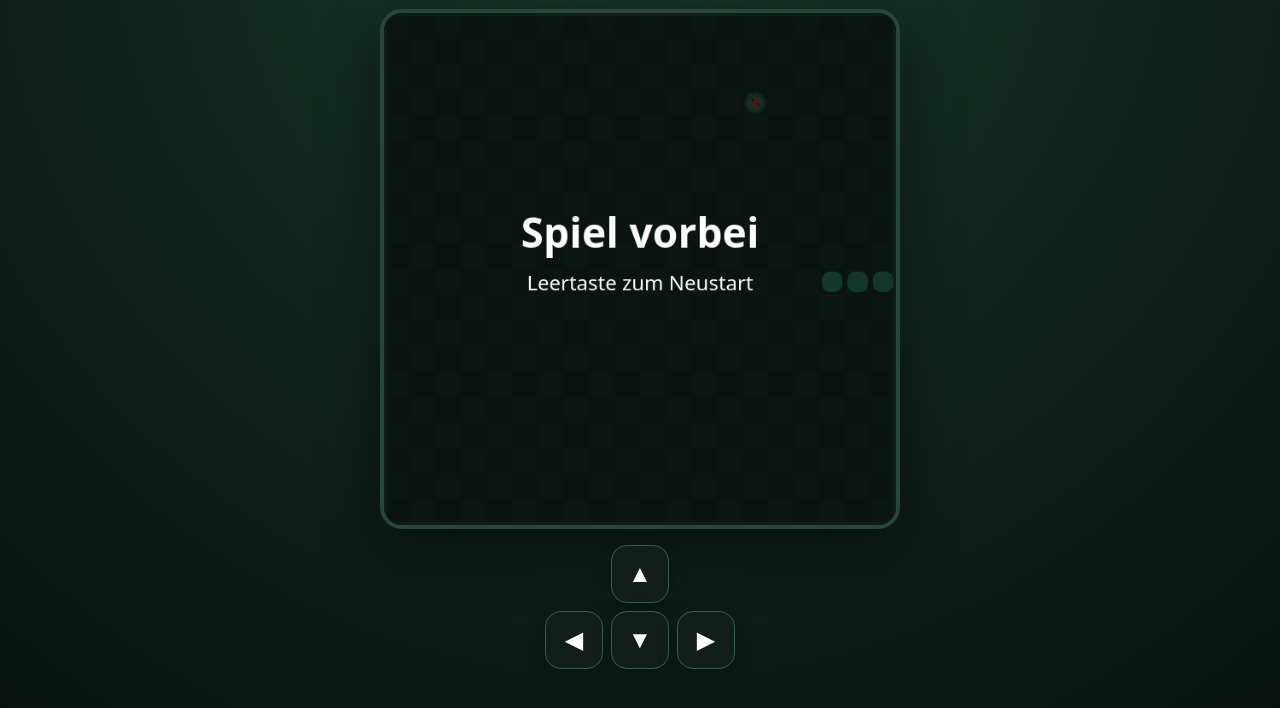
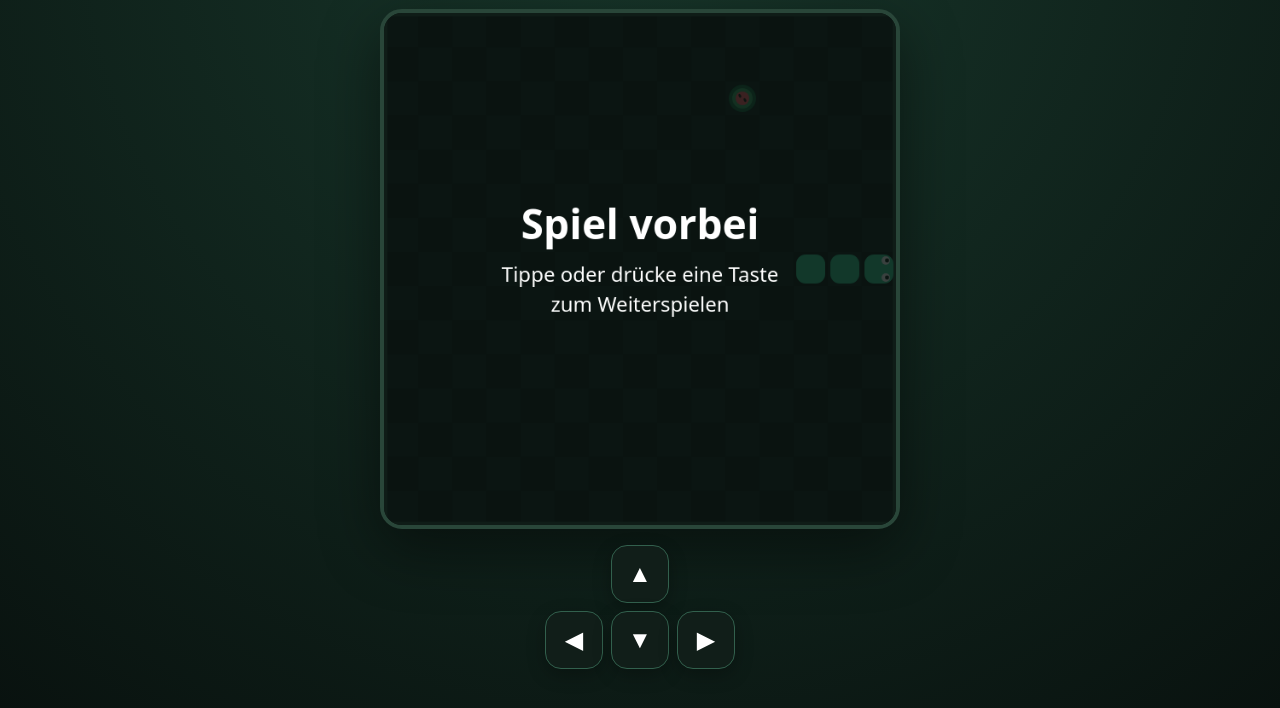
Before and after one commit to isirres/schlange, a plain HTML site: page index.html in a window 1280 px wide. Shown: the part 88-796 px from the top of the page. Drawn offline with Linux system fonts and the light colour scheme.

Commit message:
Größere Pixel, Augen und Neustart per Taste oder Tippen

```diff
--- a/index.html
+++ b/index.html
@@ -32,8 +32,9 @@
   </main>
 <script>
 const canvas=document.getElementById('board'),ctx=canvas.getContext('2d'),scoreEl=document.getElementById('score');
-const size=30,cells=20;let snake,dir,nextDir,food,score,timer,running;
-function reset(){snake=[{x:10,y:10},{x:9,y:10},{x:8,y:10}];dir={x:1,y:0};nextDir=dir;score=0;scoreEl.textContent=0;placeFood();running=true;clearInterval(timer);timer=setInterval(tick,130)}
+// Weniger, dafür größere Felder: jedes Pixel der Schlange ist 40 x 40.
+const size=40,cells=15;let snake,dir,nextDir,food,score,timer,running;
+function reset(){snake=[{x:7,y:7},{x:6,y:7},{x:5,y:7}];dir={x:1,y:0};nextDir={x:1,y:0};score=0;scoreEl.textContent=0;placeFood();running=true;clearInterval(timer);draw();timer=setInterval(tick,140)}
 function placeFood(){do{food={x:Math.floor(Math.random()*cells),y:Math.floor(Math.random()*cells)}}while(snake.some(s=>s.x===food.x&&s.y===food.y))}
 function tick(){dir=nextDir;const head={x:snake[0].x+dir.x,y:snake[0].y+dir.y};
   if(head.x<0||head.x>=cells||head.y<0||head.y>=cells||snake.some(s=>s.x===head.x&&s.y===head.y)){gameOver();return}
@@ -43,18 +44,23 @@ function draw(){
   ctx.fillStyle='#0d1814';ctx.fillRect(0,0,600,600);
   ctx.fillStyle='#12231d';for(let y=0;y<cells;y++)for(let x=0;x<cells;x++)if((x+y)%2===0)ctx.fillRect(x*size,y*size,size,size);
   ctx.strokeStyle='#294639';ctx.lineWidth=4;ctx.strokeRect(2,2,596,596);
-  ctx.fillStyle='#35d399';for(const s of snake){ctx.beginPath();ctx.roundRect(s.x*size+3,s.y*size+3,size-6,size-6,9);ctx.fill()}
-  const cx=food.x*size+15,cy=food.y*size+15;
-  ctx.beginPath();ctx.arc(cx,cy,13,0,Math.PI*2);ctx.fillStyle='#176b43';ctx.fill();
-  ctx.beginPath();ctx.arc(cx,cy,10,0,Math.PI*2);ctx.fillStyle='#3baa67';ctx.fill();
-  ctx.beginPath();ctx.arc(cx,cy,7,0,Math.PI*2);ctx.fillStyle='#ff5f68';ctx.fill();
-  ctx.fillStyle='#1a201b';ctx.beginPath();ctx.ellipse(cx-3,cy-3,1.2,2.2,-0.5,0,Math.PI*2);ctx.fill();ctx.beginPath();ctx.ellipse(cx+3,cy+2,1.2,2.2,-0.5,0,Math.PI*2);ctx.fill();
+  ctx.fillStyle='#35d399';for(const s of snake){ctx.beginPath();ctx.roundRect(s.x*size+3,s.y*size+3,size-6,size-6,11);ctx.fill()}
+  // Zwei gut sichtbare Augen auf dem Kopf, passend zur Laufrichtung.
+  const h=snake[0],cx=h.x*size+size/2,cy=h.y*size+size/2;
+  const eyePositions=dir.x===1?[[cx+8,cy-10],[cx+8,cy+10]]:dir.x===-1?[[cx-8,cy-10],[cx-8,cy+10]]:dir.y===-1?[[cx-10,cy-8],[cx+10,cy-8]]:[[cx-10,cy+8],[cx+10,cy+8]];
+  for(const [ex,ey] of eyePositions){ctx.beginPath();ctx.arc(ex,ey,5,0,Math.PI*2);ctx.fillStyle='white';ctx.fill();ctx.beginPath();ctx.arc(ex+dir.x*1.5,ey+dir.y*1.5,2.4,0,Math.PI*2);ctx.fillStyle='#10231a';ctx.fill()}
+  const fx=food.x*size+size/2,fy=food.y*size+size/2;
+  ctx.beginPath();ctx.arc(fx,fy,16,0,Math.PI*2);ctx.fillStyle='#176b43';ctx.fill();
+  ctx.beginPath();ctx.arc(fx,fy,12,0,Math.PI*2);ctx.fillStyle='#3baa67';ctx.fill();
+  ctx.beginPath();ctx.arc(fx,fy,8,0,Math.PI*2);ctx.fillStyle='#ff5f68';ctx.fill();
+  ctx.fillStyle='#1a201b';ctx.beginPath();ctx.ellipse(fx-3,fy-3,1.4,2.4,-0.5,0,Math.PI*2);ctx.fill();ctx.beginPath();ctx.ellipse(fx+3,fy+2,1.4,2.4,-0.5,0,Math.PI*2);ctx.fill();
 }
-function gameOver(){clearInterval(timer);running=false;ctx.fillStyle='#09120fcc';ctx.fillRect(0,0,600,600);ctx.fillStyle='white';ctx.textAlign='center';ctx.font='700 48px system-ui';ctx.fillText('Spiel vorbei',300,275);ctx.font='24px system-ui';ctx.fillText('Leertaste zum Neustart',300,325)}
+function gameOver(){clearInterval(timer);running=false;ctx.fillStyle='#09120fcc';ctx.fillRect(0,0,600,600);ctx.fillStyle='white';ctx.textAlign='center';ctx.font='700 48px system-ui';ctx.fillText('Spiel vorbei',300,265);ctx.font='24px system-ui';ctx.fillText('Tippe oder drücke eine Taste',300,315);ctx.fillText('zum Weiterspielen',300,350)}
 function setDir(x,y){if(running&&(x!==-dir.x||y!==-dir.y))nextDir={x,y}}
-window.addEventListener('keydown',e=>{const k={ArrowUp:[0,-1],w:[0,-1],ArrowDown:[0,1],s:[0,1],ArrowLeft:[-1,0],a:[-1,0],ArrowRight:[1,0],d:[1,0]}[e.key];if(k){e.preventDefault();setDir(...k)}if(e.key===' '&&!running)reset()});
-for(const [id,x,y] of [['up',0,-1],['down',0,1],['left',-1,0],['right',1,0]])document.getElementById(id).addEventListener('pointerdown',()=>setDir(x,y));
+window.addEventListener('keydown',e=>{if(!running){reset();return}const k={ArrowUp:[0,-1],w:[0,-1],ArrowDown:[0,1],s:[0,1],ArrowLeft:[-1,0],a:[-1,0],ArrowRight:[1,0],d:[1,0]}[e.key];if(k){e.preventDefault();setDir(...k)}});
+for(const [id,x,y] of [['up',0,-1],['down',0,1],['left',-1,0],['right',1,0]])document.getElementById(id).addEventListener('pointerdown',()=>{if(!running)reset();else setDir(x,y)});
 let touchStart=null;
+canvas.addEventListener('pointerdown',()=>{if(!running)reset()});
 canvas.addEventListener('touchstart',e=>{touchStart={x:e.touches[0].clientX,y:e.touches[0].clientY}}, {passive:true});
 canvas.addEventListener('touchend',e=>{if(!touchStart)return;const dx=e.changedTouches[0].clientX-touchStart.x,dy=e.changedTouches[0].clientY-touchStart.y;if(Math.max(Math.abs(dx),Math.abs(dy))>20)setDir(Math.abs(dx)>Math.abs(dy)?Math.sign(dx):0,Math.abs(dy)>=Math.abs(dx)?Math.sign(dy):0);touchStart=null},{passive:true});
 reset();
```
